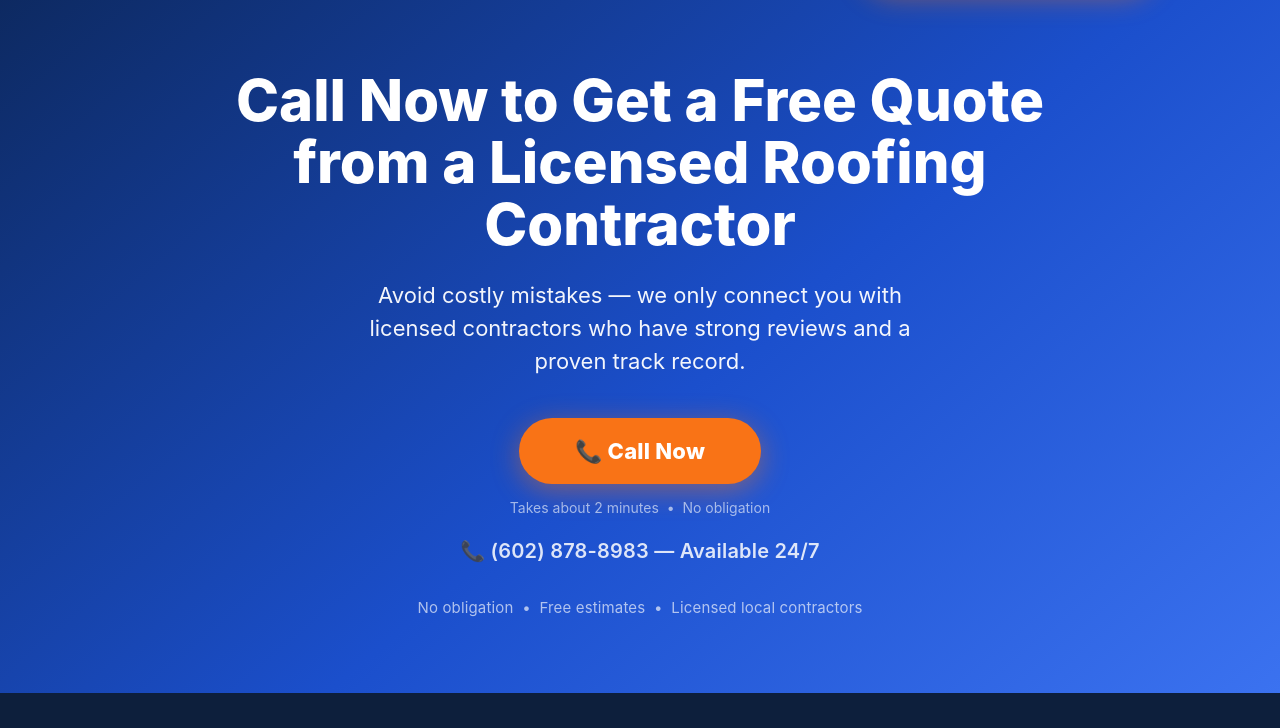
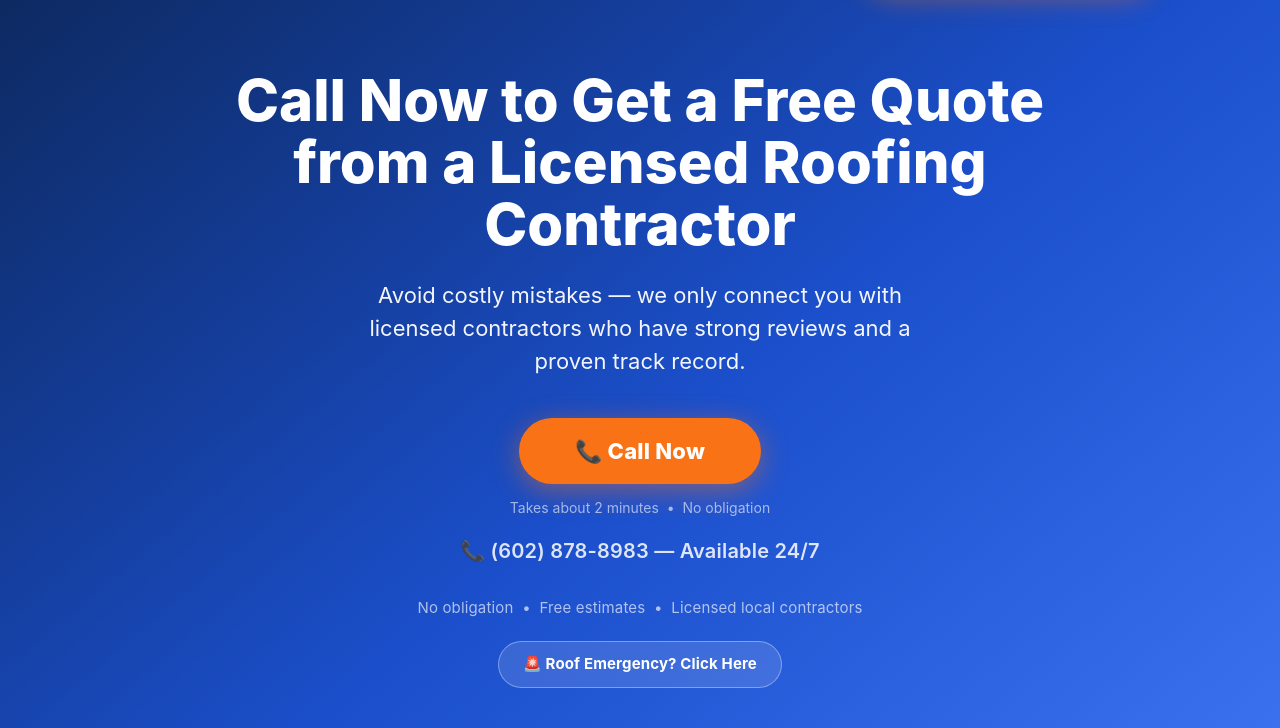
Before and after one commit to marksky57/easy-roof-hub, a website: page index.html in a window 1280 px wide. Shown: the part 72-800 px from the top of the page. Drawn offline with Linux system fonts and the light colour scheme.

Commit message:
Add emergency button in hero that scrolls to emergency section

```diff
--- a/css/style.css
+++ b/css/style.css
@@ -242,6 +242,26 @@ p:last-child { margin-bottom: 0; }
   color: rgba(255,255,255,.65);
   margin-bottom: 0;
   letter-spacing: .01em;
+}
+.hero-emergency-link {
+  display: inline-block;
+  margin-top: 20px;
+  background: rgba(255,255,255,.12);
+  border: 1.5px solid rgba(255,255,255,.35);
+  color: #fff;
+  font-size: 15px;
+  font-weight: 700;
+  padding: 10px 24px;
+  border-radius: 50px;
+  text-decoration: none;
+  letter-spacing: .01em;
+  transition: background .15s, border-color .15s;
+}
+.hero-emergency-link:hover {
+  background: rgba(255,255,255,.2);
+  border-color: rgba(255,255,255,.6);
+  text-decoration: none;
+  color: #fff;
 }
 
 /* ============================================================
--- a/index.html
+++ b/index.html
@@ -78,6 +78,7 @@
         <p class="hero-number">📞 (602) 878-8983 — Available 24/7</p>
       </div>
       <p class="hero-support">No obligation &nbsp;•&nbsp; Free estimates &nbsp;•&nbsp; Licensed local contractors</p>
+      <a href="#emergency" class="hero-emergency-link">🚨 Roof Emergency? Click Here</a>
     </div>
   </section>
 
@@ -85,7 +86,7 @@
   <!-- ============================================================
        EMERGENCY SECTION
        ============================================================ -->
-  <section class="emergency-section">
+  <section class="emergency-section" id="emergency">
     <div class="container">
       <div class="emergency-grid">
 
```
